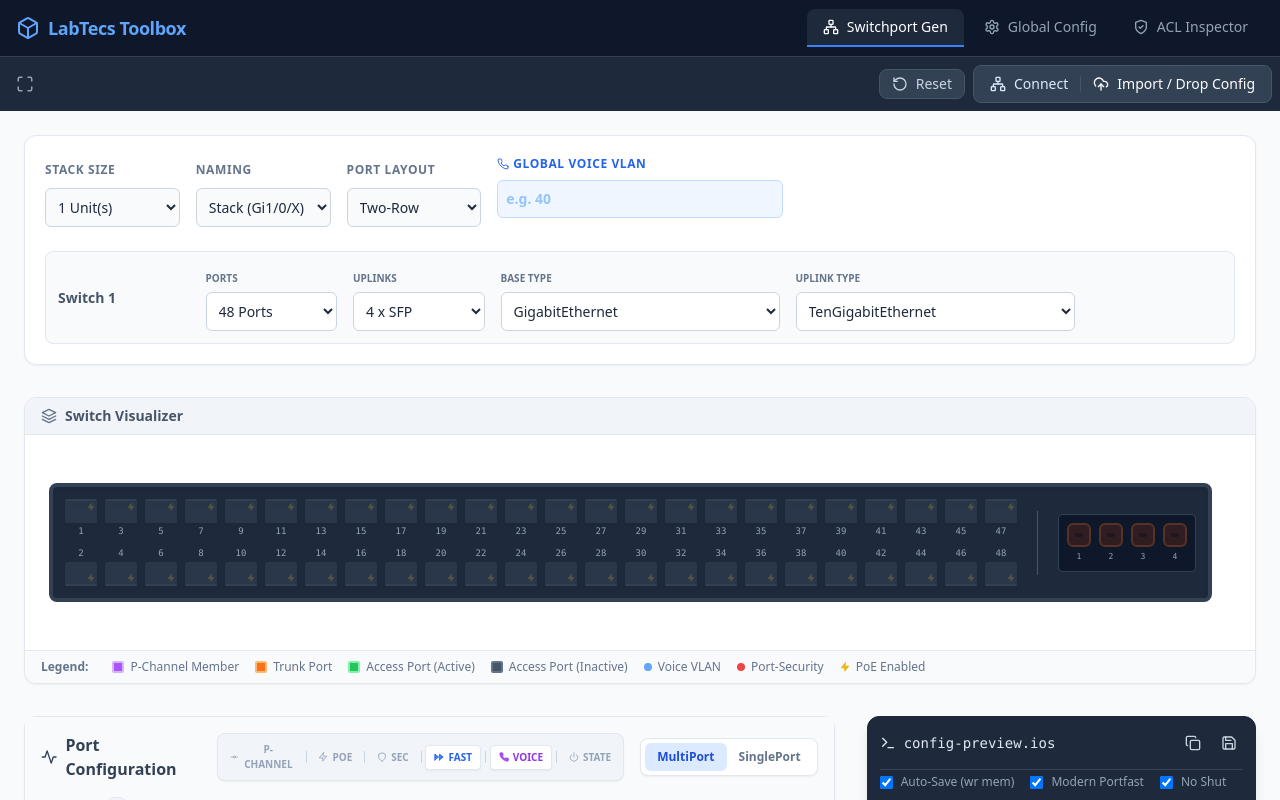
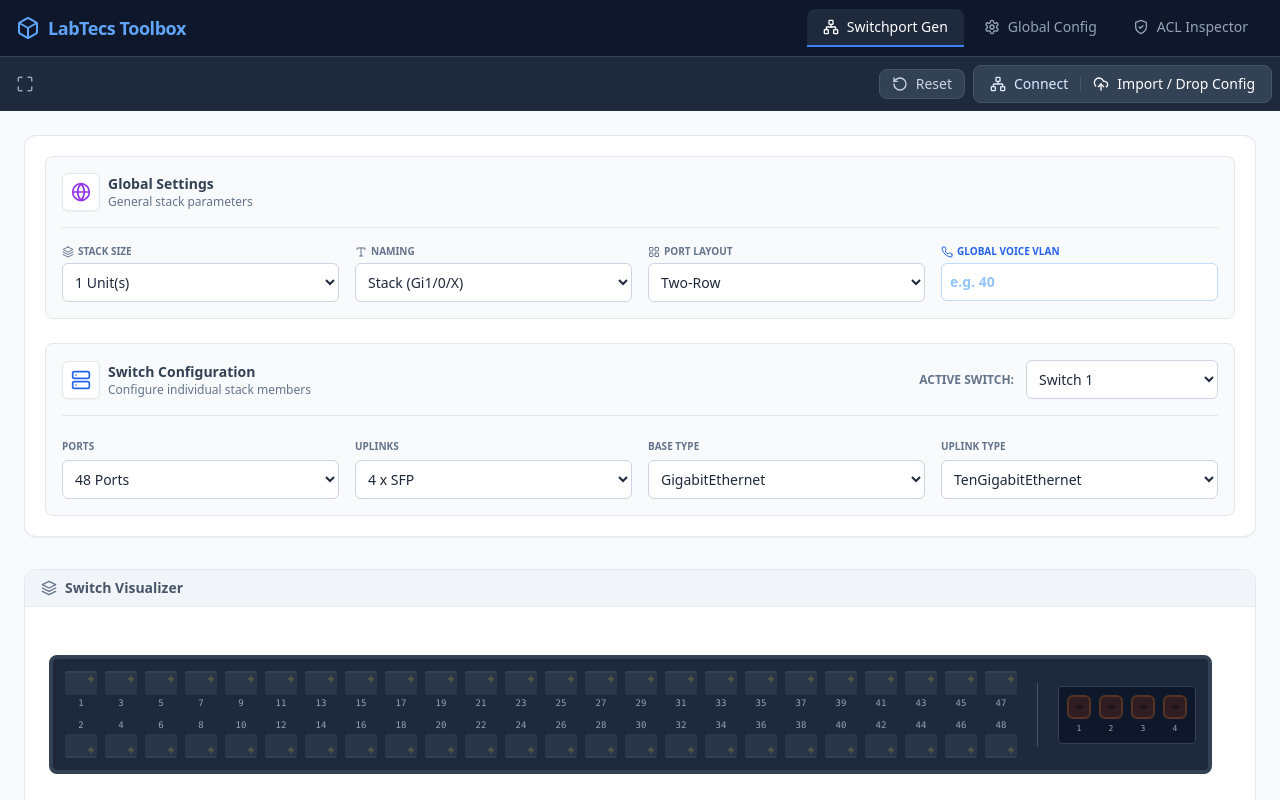
Before and after one commit to labtecs/cisco-config-gen, a React (Vite) app: page / in a window 1280 px wide. Shown: the top 800 px of the page. Built offline with nearby package versions, Linux system fonts and the light colour scheme.

Commit message:
Globle Settings. Switch Drop Down

```diff
--- a/src/components/Controls/GlobalSettings.jsx
+++ b/src/components/Controls/GlobalSettings.jsx
@@ -1,5 +1,5 @@
-import React from 'react';
-import { Phone, PlusCircle, MinusCircle } from 'lucide-react';
+import React, { useState } from 'react';
+import { Phone, Server, Layers, Type, LayoutGrid, Globe } from 'lucide-react';
 import { isNumeric } from '../../utils/ciscoHelpers';
 
 export default function GlobalSettings({
@@ -8,6 +8,8 @@ export default function GlobalSettings({
                                            portLayout, setPortLayout,
                                            globalVoiceVlan, setGlobalVoiceVlan
                                        }) {
+
+    const [activeMemberIndex, setActiveMemberIndex] = useState(0);
 
     const handleStackSizeChange = (newSize) => {
         const currentSize = stackMembers.length;
@@ -18,6 +20,9 @@ export default function GlobalSettings({
             setStackMembers([...stackMembers, ...newMembers]);
         } else if (newSize < currentSize) {
             setStackMembers(stackMembers.slice(0, newSize));
+            if (activeMemberIndex >= newSize) {
+                setActiveMemberIndex(Math.max(0, newSize - 1));
+            }
         }
     };
 
@@ -27,53 +32,97 @@ export default function GlobalSettings({
         setStackMembers(updatedMembers);
     };
 
+    const activeMember = stackMembers[activeMemberIndex];
+
     return (
         <div className="bg-white rounded-xl shadow-sm border border-slate-200 p-5 space-y-6">
-            {/* --- GLOBAL ROW --- */}
-            <div className="grid grid-cols-1 md:grid-cols-8 gap-4">
-                <div className="space-y-2">
-                    <label className="text-xs font-semibold text-slate-500 uppercase tracking-wider">Stack Size</label>
-                    <select className="w-full p-2 border border-slate-300 rounded-md bg-slate-50 focus:ring-2 focus:ring-blue-500 outline-none text-sm" value={stackMembers.length} onChange={(e) => handleStackSizeChange(parseInt(e.target.value))}>
+            {/* --- GLOBAL SETTINGS SECTION --- */}
+            <div className="bg-slate-50 rounded-lg border border-slate-200 p-4">
+                <div className="flex items-center gap-2 mb-4 border-b border-slate-200 pb-4">
+                    <div className="p-2 bg-white rounded-md border border-slate-200 shadow-sm">
+                        <Globe size={20} className="text-purple-600" />
+                    </div>
+                    <div>
+                        <h3 className="font-bold text-slate-700 text-sm">Global Settings</h3>
+                        <p className="text-xs text-slate-500">General stack parameters</p>
+                    </div>
+                </div>
+
+                <div className="grid grid-cols-1 md:grid-cols-2 lg:grid-cols-4 gap-4">
+                    <div className="space-y-1">
+                        <label className="text-[10px] font-semibold text-slate-500 uppercase flex items-center gap-1">
+                            <Layers size={12} /> Stack Size
+                        </label>
+                        <select className="w-full p-2 border border-slate-300 rounded-md bg-white focus:ring-2 focus:ring-blue-500 outline-none text-sm" value={stackMembers.length} onChange={(e) => handleStackSizeChange(parseInt(e.target.value))}>
                             {[...Array(8).keys()].map(i => <option key={i+1} value={i+1}>{i+1} Unit(s)</option>)}
                         </select>
                     </div>
-                <div className="space-y-2">
-                    <label className="text-xs font-semibold text-slate-500 uppercase tracking-wider">Naming</label>
-                    <select className="w-full p-2 border border-slate-300 rounded-md bg-slate-50 focus:ring-2 focus:ring-blue-500 outline-none text-sm" value={portNaming} onChange={(e) => setPortNaming(e.target.value)}>
+                    <div className="space-y-1">
+                        <label className="text-[10px] font-semibold text-slate-500 uppercase flex items-center gap-1">
+                            <Type size={12} /> Naming
+                        </label>
+                        <select className="w-full p-2 border border-slate-300 rounded-md bg-white focus:ring-2 focus:ring-blue-500 outline-none text-sm" value={portNaming} onChange={(e) => setPortNaming(e.target.value)}>
                             <option value="simple">Simple (Gi0/X)</option>
                             <option value="stack">Stack (Gi1/0/X)</option>
                         </select>
                     </div>
-                <div className="space-y-2">
-                    <label className="text-xs font-semibold text-slate-500 uppercase tracking-wider">Port Layout</label>
-                    <select className="w-full p-2 border border-slate-300 rounded-md bg-slate-50 focus:ring-2 focus:ring-blue-500 outline-none text-sm" value={portLayout} onChange={(e) => setPortLayout(e.target.value)}>
+                    <div className="space-y-1">
+                        <label className="text-[10px] font-semibold text-slate-500 uppercase flex items-center gap-1">
+                            <LayoutGrid size={12} /> Port Layout
+                        </label>
+                        <select className="w-full p-2 border border-slate-300 rounded-md bg-white focus:ring-2 focus:ring-blue-500 outline-none text-sm" value={portLayout} onChange={(e) => setPortLayout(e.target.value)}>
                             <option value="two-row">Two-Row</option>
                             <option value="single-row">Single-Row</option>
                         </select>
                     </div>
-                <div className="space-y-2 md:col-span-2">
-                    <label className="text-xs font-semibold text-blue-600 uppercase tracking-wider flex items-center gap-1">
+                    <div className="space-y-1">
+                        <label className="text-[10px] font-semibold text-blue-600 uppercase flex items-center gap-1">
                             <Phone size={12}/> Global Voice VLAN
                         </label>
                         <input
                             type="text"
                             maxLength={4}
-                        className="w-full p-2 border border-blue-200 rounded-md bg-blue-50 focus:ring-2 focus:ring-blue-500 outline-none text-blue-900 font-bold placeholder-blue-300 text-sm"
+                            className="w-full p-2 border border-blue-200 rounded-md bg-white focus:ring-2 focus:ring-blue-500 outline-none text-blue-900 font-bold placeholder-blue-300 text-sm"
                             placeholder="e.g. 40"
                             value={globalVoiceVlan}
                             onChange={(e) => isNumeric(e.target.value) && setGlobalVoiceVlan(e.target.value)}
                         />
                     </div>
                 </div>
+            </div>
 
             {/* --- PER-MEMBER SETTINGS --- */}
-            <div className="space-y-4">
-                {stackMembers.map((member, index) => (
-                    <div key={index} className="grid grid-cols-1 md:grid-cols-8 gap-4 items-center p-3 bg-slate-50 rounded-lg border border-slate-200">
-                        <div className="font-bold text-sm text-slate-600">Switch {index + 1}</div>
+            <div className="bg-slate-50 rounded-lg border border-slate-200 p-4">
+                <div className="flex flex-col md:flex-row justify-between items-center mb-4 gap-4 border-b border-slate-200 pb-4">
+                    <div className="flex items-center gap-2">
+                        <div className="p-2 bg-white rounded-md border border-slate-200 shadow-sm">
+                            <Server size={20} className="text-blue-600" />
+                        </div>
+                        <div>
+                            <h3 className="font-bold text-slate-700 text-sm">Switch Configuration</h3>
+                            <p className="text-xs text-slate-500">Configure individual stack members</p>
+                        </div>
+                    </div>
+
+                    <div className="flex items-center gap-3 w-full md:w-auto">
+                        <label className="text-xs font-bold text-slate-500 uppercase whitespace-nowrap">Active Switch:</label>
+                        <select
+                            className="flex-1 md:w-48 p-2 border border-slate-300 rounded-md bg-white focus:ring-2 focus:ring-blue-500 outline-none text-sm font-medium"
+                            value={activeMemberIndex}
+                            onChange={(e) => setActiveMemberIndex(parseInt(e.target.value))}
+                        >
+                            {stackMembers.map((_, i) => (
+                                <option key={i} value={i}>Switch {i + 1}</option>
+                            ))}
+                        </select>
+                    </div>
+                </div>
+
+                {activeMember && (
+                    <div className="grid grid-cols-1 md:grid-cols-2 lg:grid-cols-4 gap-4 animate-in fade-in duration-300">
                         <div className="space-y-1">
                             <label className="text-[10px] font-semibold text-slate-500 uppercase">Ports</label>
-                            <select className="w-full p-2 border border-slate-300 rounded-md bg-white focus:ring-2 focus:ring-blue-500 outline-none text-sm" value={member.model} onChange={(e) => updateStackMember(index, 'model', parseInt(e.target.value))}>
+                            <select className="w-full p-2 border border-slate-300 rounded-md bg-white focus:ring-2 focus:ring-blue-500 outline-none text-sm" value={activeMember.model} onChange={(e) => updateStackMember(activeMemberIndex, 'model', parseInt(e.target.value))}>
                                 <option value={8}>8 Ports</option>
                                 <option value={12}>12 Ports</option>
                                 <option value={16}>16 Ports</option>
@@ -83,15 +132,15 @@ export default function GlobalSettings({
                         </div>
                         <div className="space-y-1">
                             <label className="text-[10px] font-semibold text-slate-500 uppercase">Uplinks</label>
-                            <select className="w-full p-2 border border-slate-300 rounded-md bg-white focus:ring-2 focus:ring-blue-500 outline-none text-sm" value={member.uplinkCount} onChange={(e) => updateStackMember(index, 'uplinkCount', parseInt(e.target.value))}>
+                            <select className="w-full p-2 border border-slate-300 rounded-md bg-white focus:ring-2 focus:ring-blue-500 outline-none text-sm" value={activeMember.uplinkCount} onChange={(e) => updateStackMember(activeMemberIndex, 'uplinkCount', parseInt(e.target.value))}>
                                 <option value={0}>None</option>
                                 <option value={2}>2 x SFP</option>
                                 <option value={4}>4 x SFP</option>
                             </select>
                         </div>
-                        <div className="space-y-1 md:col-span-2">
+                        <div className="space-y-1">
                             <label className="text-[10px] font-semibold text-slate-500 uppercase">Base Type</label>
-                            <select className="w-full p-2 border border-slate-300 rounded-md bg-white focus:ring-2 focus:ring-blue-500 outline-none text-sm" value={member.baseInterfaceType} onChange={(e) => updateStackMember(index, 'baseInterfaceType', e.target.value)}>
+                            <select className="w-full p-2 border border-slate-300 rounded-md bg-white focus:ring-2 focus:ring-blue-500 outline-none text-sm" value={activeMember.baseInterfaceType} onChange={(e) => updateStackMember(activeMemberIndex, 'baseInterfaceType', e.target.value)}>
                                 <option value="GigabitEthernet">GigabitEthernet</option>
                                 <option value="FastEthernet">FastEthernet</option>
                                 <option value="TenGigabitEthernet">TenGigabitEthernet</option>
@@ -100,9 +149,9 @@ export default function GlobalSettings({
                                 <option value="Ethernet">Ethernet</option>
                             </select>
                         </div>
-                        <div className="space-y-1 md:col-span-2">
+                        <div className="space-y-1">
                             <label className="text-[10px] font-semibold text-slate-500 uppercase">Uplink Type</label>
-                            <select className="w-full p-2 border border-slate-300 rounded-md bg-white focus:ring-2 focus:ring-blue-500 outline-none text-sm" value={member.uplinkInterfaceType} onChange={(e) => updateStackMember(index, 'uplinkInterfaceType', e.target.value)}>
+                            <select className="w-full p-2 border border-slate-300 rounded-md bg-white focus:ring-2 focus:ring-blue-500 outline-none text-sm" value={activeMember.uplinkInterfaceType} onChange={(e) => updateStackMember(activeMemberIndex, 'uplinkInterfaceType', e.target.value)}>
                                 <option value="GigabitEthernet">GigabitEthernet</option>
                                 <option value="TenGigabitEthernet">TenGigabitEthernet</option>
                                 <option value="TwentyFiveGigE">TwentyFiveGigE</option>
@@ -111,7 +160,7 @@ export default function GlobalSettings({
                             </select>
                         </div>
                     </div>
-                ))}
+                )}
             </div>
         </div>
     );
```
Lines whose indentation alone changed are shown as unchanged.
